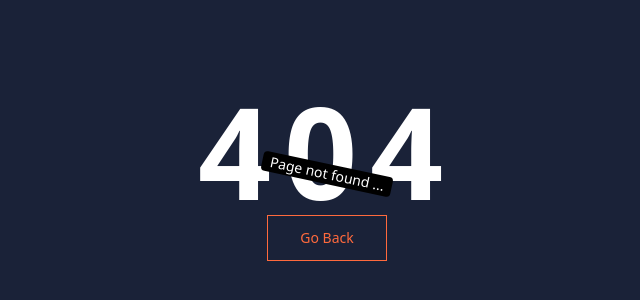
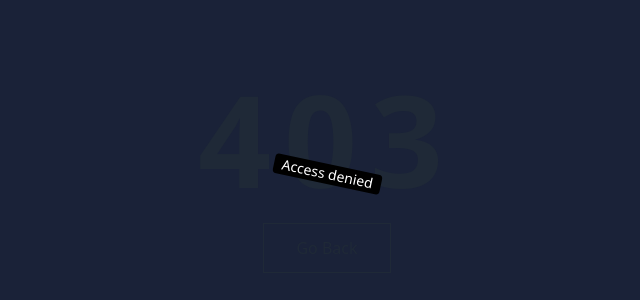
Before and after one commit to Deepakpal07/lms-frontend, a React (Vite) app: page /denied in a window 1280 px wide. Before the commit this address had no page. Shown: the part 226-526 px from the top of the page, without its empty margins (313-953 px from the left). Built offline with nearby package versions, Linux system fonts and the light colour scheme.

Commit message:
Added denied page

```diff
--- a/src/App.jsx
+++ b/src/App.jsx
@@ -9,6 +9,7 @@
 import Login from './Pages/Login';
 import CourseList from './Pages/Course/CourseList';
 import Contact from './Pages/Contact';
+import Denied from './Pages/Denied';
 
 function App() {
 
@@ -21,6 +22,8 @@
          <Route path="/login" element={<Login/>}></Route>
          <Route path="/courses" element={<CourseList/>}></Route>
          <Route path="/contact" element={<Contact/>}></Route>
+         <Route path="/denied" element={<Denied/>}></Route>
+
 
          <Route path="*" element={<NotFound/>}></Route>
       </Routes>
--- /dev/null
+++ b/src/Pages/Denied.jsx
@@ -0,0 +1,21 @@
+import { useNavigate } from "react-router-dom";
+
+function Denied() {
+    const navigate = useNavigate();
+    return(
+        <main className="h-screen w-full flex flex-col justify-center items-center bg-[#1A2238]">
+            <h1 className="text-9xl font-extrabold tracking-widest">
+                403
+            </h1>
+            <div className="bg-black text-white px-2 text-sm rounded rotate-12 absolute">
+                Access denied
+            </div>
+            <button onClick={() => navigate(-1)} className="mt-5">
+                <span className="relative block px-8 py-3 bg-[#1A2238] border border-current">
+                    Go Back
+                </span>
+            </button>
+        </main>
+    )
+}
+export default Denied;
```
